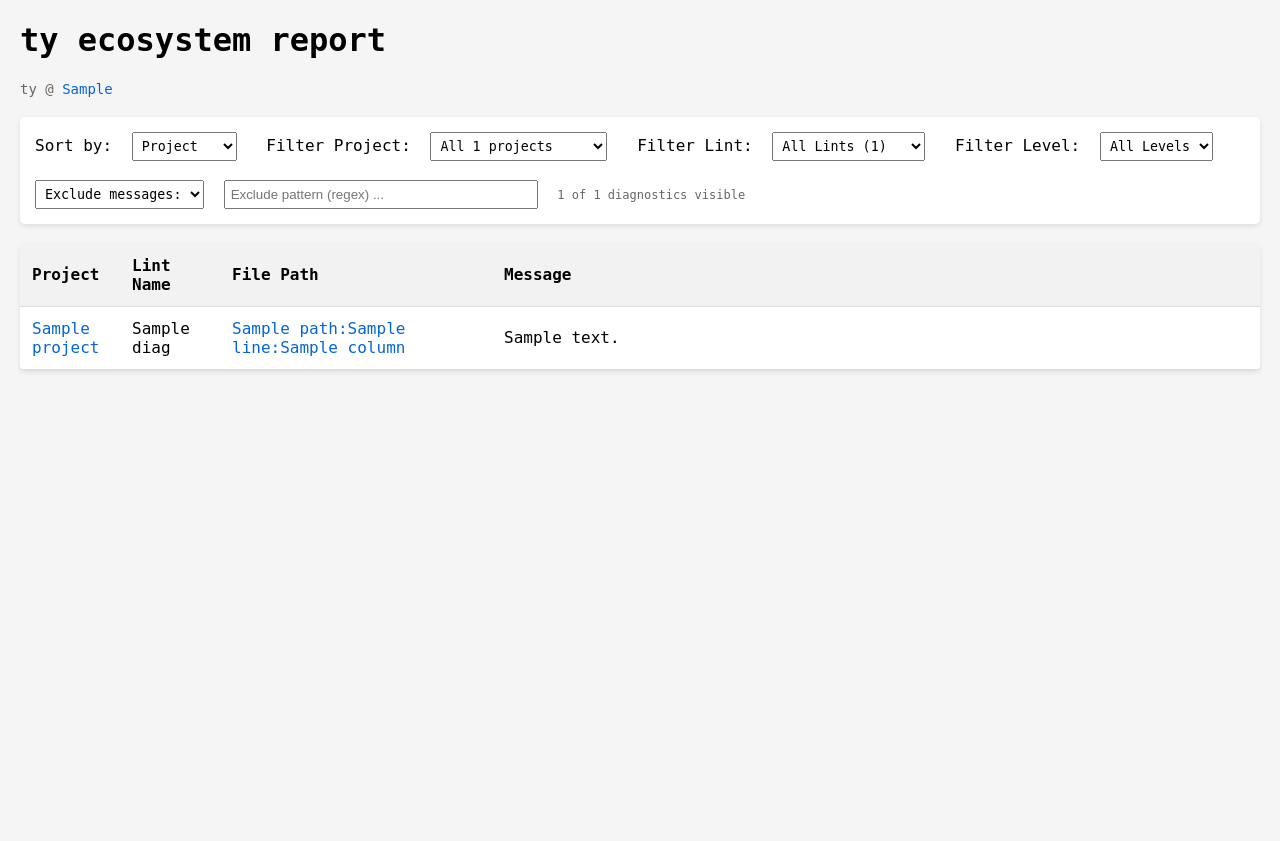
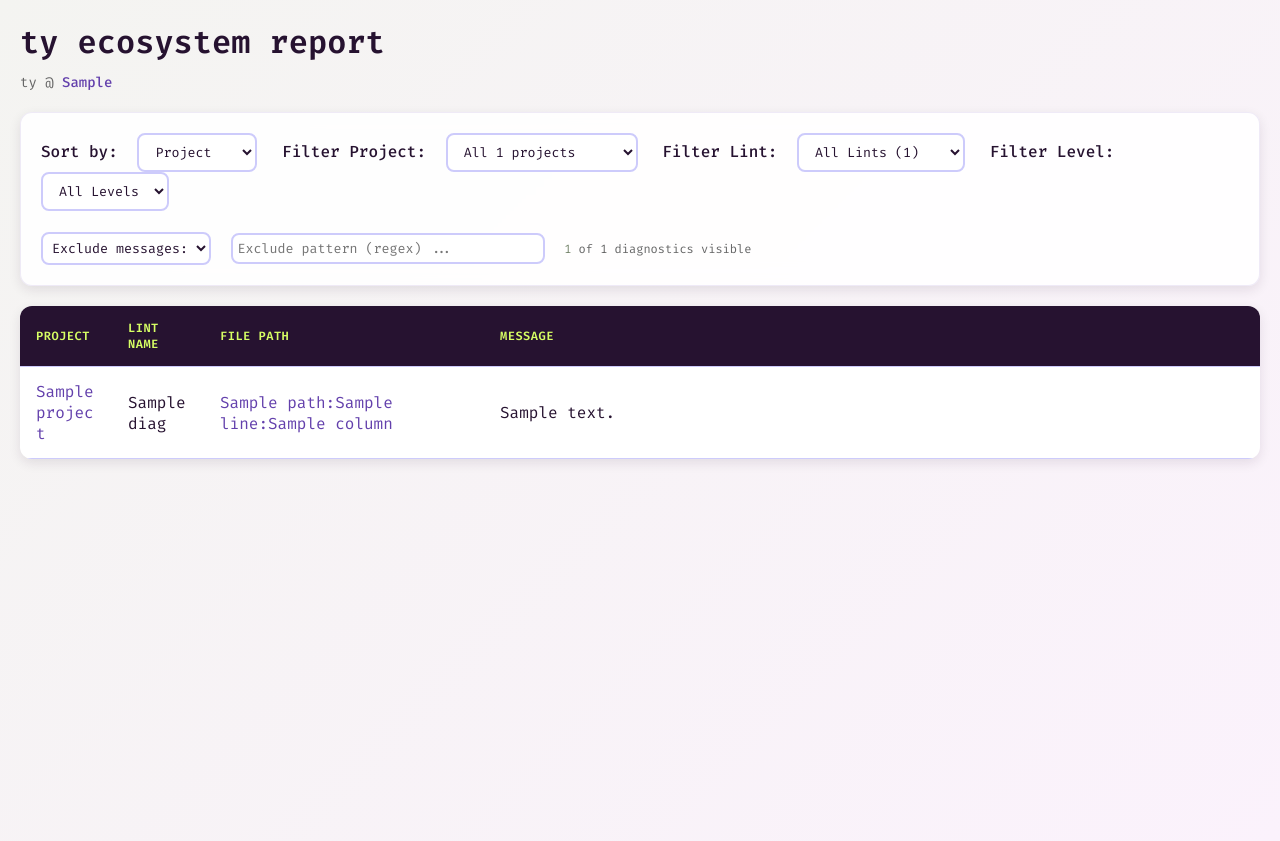
Before and after one commit to astral-sh/ecosystem-analyzer, a Python web app: template templates/ecosystem_report.html in a window 1280 px wide. Before the commit the page ends 372 px from the top, so only its background shows below. Run offline with Jinja, Linux system fonts and the light colour scheme; the template is opened without the code that fills it: most values are stand-ins (such as "Sample title", 1, 10 or a date in 2020).

Commit message:
Astral branding

```diff
--- a/templates/ecosystem_report.html
+++ b/templates/ecosystem_report.html
@@ -6,76 +6,149 @@
     <meta name="viewport" content="width=device-width, initial-scale=1.0">
     <title>ty ecosystem report</title>
     <style>
+        /* Import Fira Code font */
+        @import url('https://fonts.googleapis.com/css2?family=Fira+Code:wght@400;500;600&display=swap');
+
+        :root {
+            /* Astral Brand Colors */
+            --radiate: #D7FF64;
+            --galaxy: #261230;
+            --space: #30173D;
+            --starlight: #F4F4F1;
+            --rock: #78876E;
+            --crater: #F0DFDF;
+            --lunar: #FBF2FC;
+            --nebula: #CDCBFB;
+            --flare: #6340AC;
+            --electron: #46EBE1;
+            --cosmic: #DE5FE9;
+            --sandstone: #E1DF99;
+            --comet: #6F5D6F;
+        }
+
         body {
             font-family: 'Fira Code', monospace;
             margin: 20px;
-            background-color: #f5f5f5;
+            background: linear-gradient(135deg, var(--starlight) 0%, var(--lunar) 100%);
+            min-height: 100vh;
+            color: var(--galaxy);
+        }
+
+        h1 {
+            color: var(--galaxy);
+            margin-bottom: 10px;
+            font-weight: 600;
         }
 
         .controls {
             margin-bottom: 20px;
-            padding: 15px;
-            background-color: #fff;
-            border-radius: 5px;
-            box-shadow: 0 2px 5px rgba(0, 0, 0, 0.1);
+            padding: 20px;
+            background: rgba(255, 255, 255, 0.9);
+            border-radius: 12px;
+            box-shadow: 0 4px 12px rgba(38, 18, 48, 0.1);
+            border: 1px solid rgba(99, 64, 172, 0.1);
+            backdrop-filter: blur(10px);
         }
 
         label {
             margin-right: 10px;
+            color: var(--galaxy);
+            font-weight: 500;
         }
 
-        select {
+        select, input[type="text"] {
             font-family: 'Fira Code', monospace;
-            padding: 5px;
-            margin-right: 20px;
+            padding: 8px 12px;
+            margin-right: 15px;
+            border: 2px solid var(--nebula);
+            border-radius: 8px;
+            background: white;
+            color: var(--galaxy);
+            transition: all 0.2s ease;
+        }
+
+        select:focus, input[type="text"]:focus {
+            outline: none;
+            border-color: var(--flare);
+            box-shadow: 0 0 0 3px rgba(99, 64, 172, 0.1);
+        }
+
+        select:hover, input[type="text"]:hover {
+            border-color: var(--flare);
         }
 
         table {
             width: 100%;
             border-collapse: collapse;
-            background-color: #fff;
-            border-radius: 5px;
-            box-shadow: 0 2px 5px rgba(0, 0, 0, 0.1);
+            background: white;
+            border-radius: 12px;
+            box-shadow: 0 4px 12px rgba(38, 18, 48, 0.1);
             table-layout: fixed;
+            overflow: hidden;
         }
 
         th,
         td {
             text-align: left;
-            padding: 12px;
-            border-bottom: 1px solid #ddd;
+            padding: 14px 16px;
+            border-bottom: 1px solid var(--nebula);
             word-wrap: break-word;
         }
 
         th {
-            background-color: #f2f2f2;
+            background: var(--galaxy);
+            color: var(--radiate);
             cursor: pointer;
+            font-weight: 600;
+            text-transform: uppercase;
+            font-size: 12px;
+            letter-spacing: 0.5px;
+            position: sticky;
+            top: 0;
+            z-index: 10;
         }
 
         th:hover {
-            background-color: #e5e5e5;
+            background: var(--flare);
+            transform: translateY(-1px);
+            transition: all 0.2s ease;
+        }
+
+        tr:nth-child(even) {
+            background: rgba(205, 203, 251, 0.05);
         }
 
         tr:hover {
-            background-color: #f9f9f9;
+            background: rgba(99, 64, 172, 0.08);
+            transform: translateX(2px);
+            transition: all 0.2s ease;
         }
 
         .error {
-            color: #d32f2f;
-            font-weight: bold;
+            color: var(--cosmic);
+            font-weight: 600;
+            background: rgba(222, 95, 233, 0.1);
+            padding: 4px 8px;
+            border-radius: 6px;
         }
 
         .warning {
-            color: #f57c00;
-            font-weight: bold;
+            color: var(--sandstone);
+            font-weight: 600;
+            background: rgba(225, 223, 153, 0.2);
+            padding: 4px 8px;
+            border-radius: 6px;
+            color: #B8860B;
         }
 
         a {
-            color: #0366d6;
+            color: var(--flare);
             text-decoration: none;
+            transition: color 0.2s ease;
         }
 
         a:hover {
+            color: var(--cosmic);
             text-decoration: underline;
         }
 
@@ -87,8 +160,26 @@
             width: 60%;
         }
 
-        /* Import Fira Code font */
-        @import url('https://fonts.googleapis.com/css2?family=Fira+Code:wght@400;500;600&display=swap');
+        /* Diagnostic count styling */
+        .controls span {
+            color: var(--rock);
+            font-size: 12px;
+        }
+
+        /* Commit link styling */
+        body > div:first-of-type {
+            color: var(--rock);
+        }
+
+        body > div:first-of-type a {
+            color: var(--flare);
+            font-weight: 500;
+        }
+
+        /* Add subtle animations */
+        * {
+            transition: background-color 0.2s ease, border-color 0.2s ease;
+        }
     </style>
 </head>
 
```
